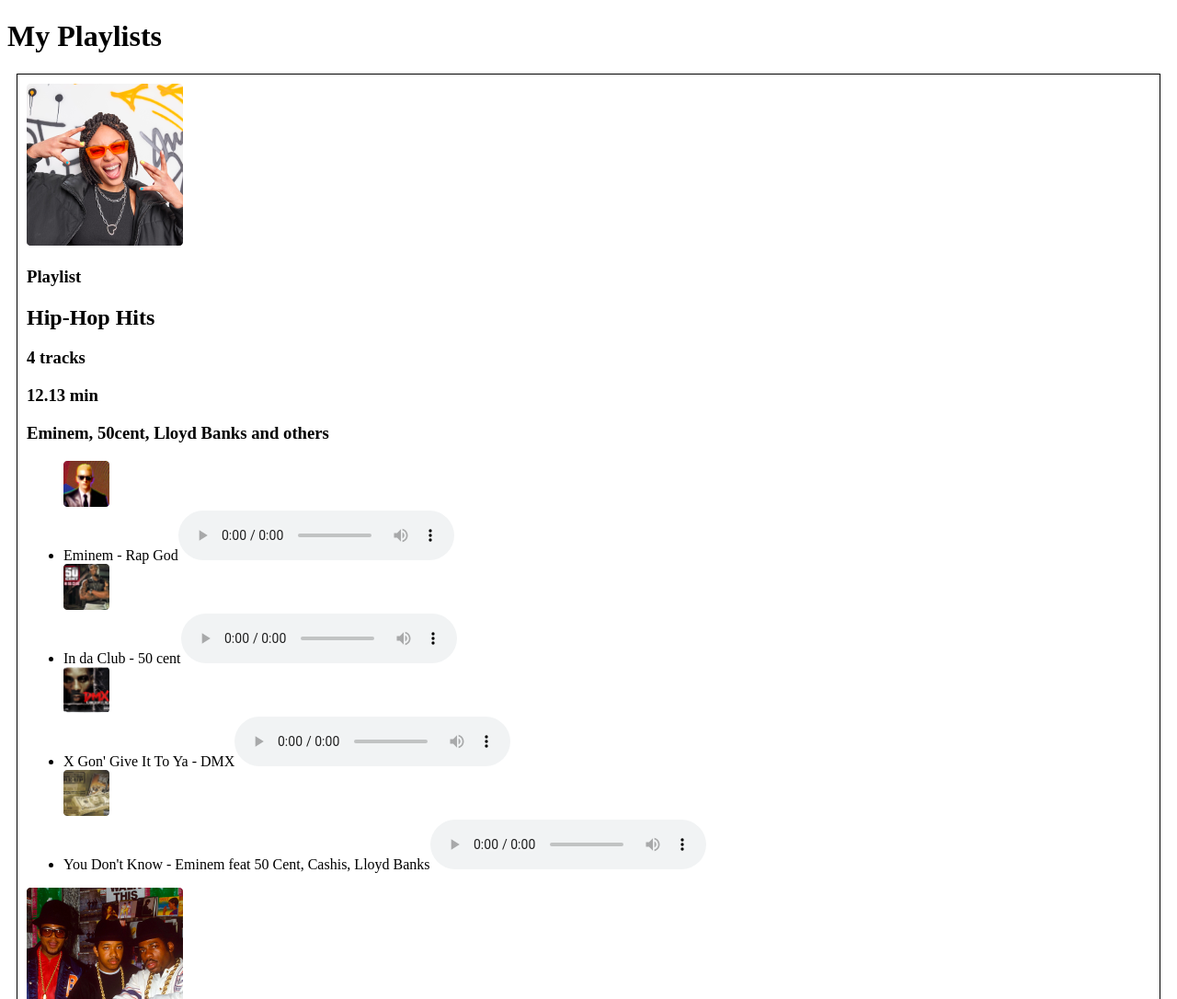
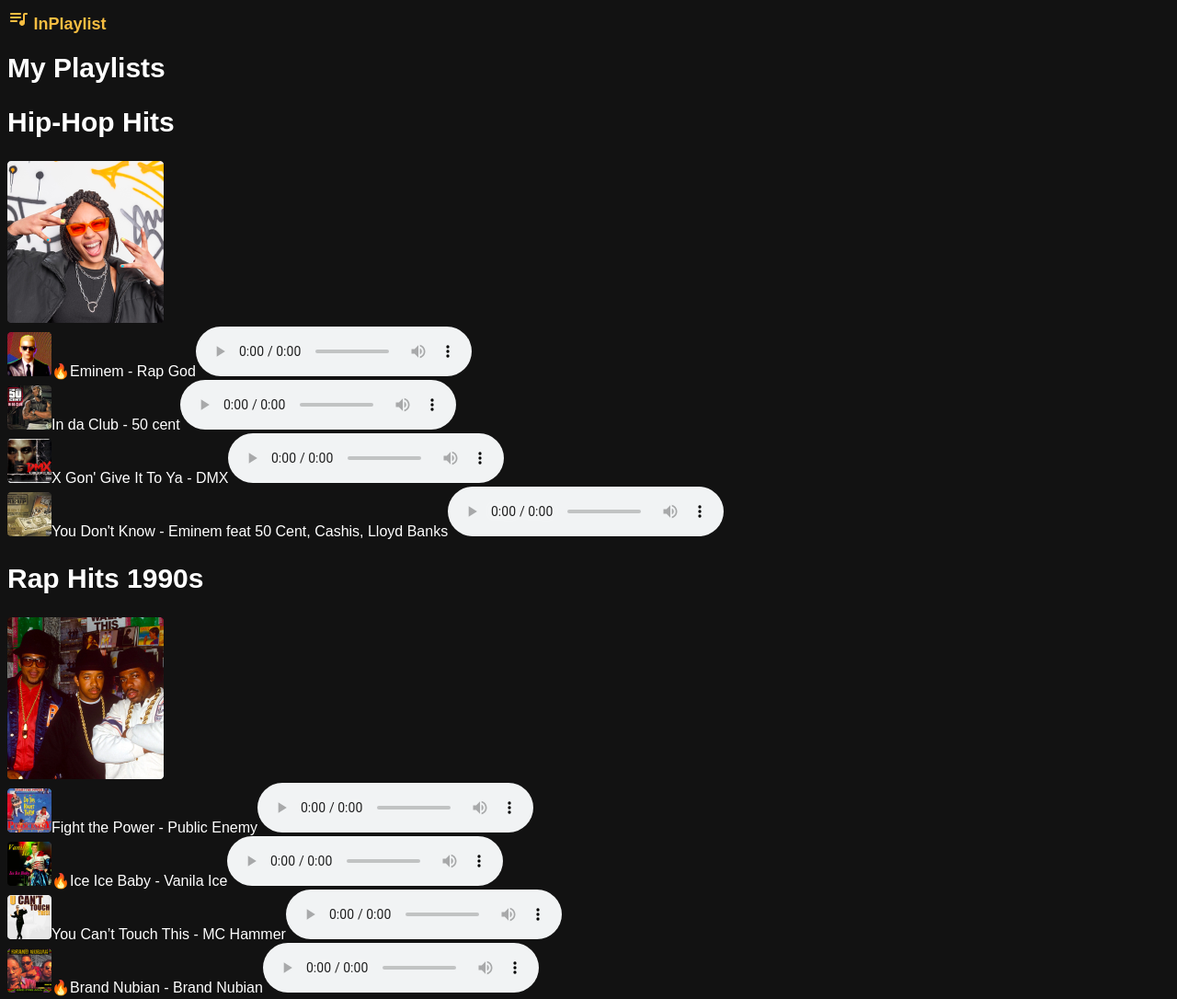
Before and after one commit to alex-galygo/it-incubator-InPlaylist, a plain HTML site: page index.html in a window 1280 px wide. Shown: the top 1086 px of the page at 92% size. Drawn offline with Linux system fonts and the light colour scheme.

Commit message:
refactoring function

```diff
--- a/index.html
+++ b/index.html
@@ -1,14 +1,23 @@
 <!doctype html>
-<html lang="en">
+<html lang="ru">
 <head>
     <meta charset="UTF-8">
     <meta name="viewport"
           content="width=device-width, user-scalable=no, initial-scale=1.0, maximum-scale=1.0, minimum-scale=1.0">
     <meta http-equiv="X-UA-Compatible" content="ie=edge">
+    <link rel="stylesheet" href="style.css">
     <title>InPlaylist</title>
 </head>
 <body>
-
+<header>
+    <img src="./assets/images/logo.svg" alt="logo">
+    <span class="header-title">InPlaylist</span>
+</header>
+<main>
+    <h1 class="heading">
+        My Playlists
+    </h1>
+</main>
 <script src="player.js"></script>
 </body>
 </html>
--- a/player.js
+++ b/player.js
@@ -1,147 +1,220 @@
 // InPlaylist: lesson-1/playlist.js
 
 // Data
-let title = 'My Playlists';
 
-const playlist1 = {
+const playlists = [
+    playlist1 = {
         type: 'Playlist',
         playlist_crc: 'assets/images/playlist-1-logo.png',
-    name: 'Hip-Hop Hits',
+        title: 'Hip-Hop Hits',
         count_songs: 4,
         duration_all: 12.13,
         authors: ['Eminem', '50cent', 'Lloyd Banks'],
-    songs: [
+        tracks: [
             {
                 cover_image: 'assets/images/eminem.png',
-            name: 'Eminem',
+                title: 'Eminem',
                 author: 'Rap God',
-            src: 'https://tonuz.net/uploads/music/2023/10/Eminem_Rap_God.mp3'
+                src: 'https://tonuz.net/uploads/music/2023/10/Eminem_Rap_God.mp3',
+                inTrand: true,
             },
             {
                 cover_image: 'assets/images/50-cent.png',
-            name: 'In da Club',
+                title: 'In da Club',
                 author: '50 cent',
-            src: 'https://muzfan.net/uploads/files/2020-07/1594719752_50-cent-in-da-club.mp3'
+                src: 'https://muzfan.net/uploads/files/2020-07/1594719752_50-cent-in-da-club.mp3',
+                inTrand: false,
             },
             {
                 cover_image: 'assets/images/dmx.png',
-            name: 'X Gon\' Give It To Ya',
+                title: 'X Gon\' Give It To Ya',
                 author: 'DMX',
-            src: 'https://cdn.muzonchek.ru/files/music/3026/DMX-feat-The-xx_-_XX-Gon-Give-It-To-Ya.mp3'
+                src: 'https://cdn.muzonchek.ru/files/music/3026/DMX-feat-The-xx_-_XX-Gon-Give-It-To-Ya.mp3',
+                inTrand: false,
+
             },
             {
                 cover_image: 'assets/images/lyud.png',
-            name: 'You Don\'t Know',
+                title: 'You Don\'t Know',
                 author: 'Eminem feat 50 Cent, Cashis, Lloyd Banks',
-            src: 'https://cdn.muzonchek.ru/files/music/67784/Eminem-50-Cent-Cashis-Lloyd-Banks_-_You-Dont-Know.mp3'
+                src: 'https://cdn.muzonchek.ru/files/music/67784/Eminem-50-Cent-Cashis-Lloyd-Banks_-_You-Dont-Know.mp3',
+                inTrand: false,
+            }
+        ]
     },
-    ]
-}
-
-const playlist2 = {
+    playlist2 = {
         type: 'Playlist',
         playlist_crc: 'assets/images/playlist-2-logo.png',
-    name: 'Rap Hits 1990s',
+        title: 'Rap Hits 1990s',
         count_songs: 4,
         duration_all: 12.13,
         authors: ['Public Enemy', 'Vanila Ice', 'MC Hammer'],
-    songs: [
+        tracks: [
             {
                 cover_image: 'assets/images/public-enemy.png',
-            name: 'Fight the Power',
+                title: 'Fight the Power',
                 author: 'Public Enemy',
-            src: 'https://tonuz.net/uploads/music/2023/10/Eminem_Rap_God.mp3'
+                src: 'https://tonuz.net/uploads/music/2023/10/Eminem_Rap_God.mp3',
+                inTrand: false,
+
             },
             {
                 cover_image: 'assets/images/vanila-ice.png',
-            name: 'Ice Ice Baby',
+                title: 'Ice Ice Baby',
                 author: 'Vanila Ice',
-            src: 'https://muzfan.net/uploads/files/2020-07/1594719752_50-cent-in-da-club.mp3'
+                src: 'https://muzfan.net/uploads/files/2020-07/1594719752_50-cent-in-da-club.mp3',
+                inTrand: true
+
             },
             {
                 cover_image: 'assets/images/Hammer.png',
-            name: 'You Can’t Touch This',
+                title: 'You Can’t Touch This',
                 author: 'MC Hammer',
-            src: 'https://cdn.muzonchek.ru/files/music/3026/DMX-feat-The-xx_-_XX-Gon-Give-It-To-Ya.mp3'
+                src: 'https://cdn.muzonchek.ru/files/music/3026/DMX-feat-The-xx_-_XX-Gon-Give-It-To-Ya.mp3',
+                inTrand: false,
+
             },
             {
                 cover_image: 'assets/images/brand-nubian.png',
-            name: 'Brand Nubian',
+                title: 'Brand Nubian',
                 author: 'Brand Nubian',
-            src: 'https://cdn.muzonchek.ru/files/music/67784/Eminem-50-Cent-Cashis-Lloyd-Banks_-_You-Dont-Know.mp3'
+                src: 'https://cdn.muzonchek.ru/files/music/67784/Eminem-50-Cent-Cashis-Lloyd-Banks_-_You-Dont-Know.mp3',
+                inTrand: true,
+
             },
         ]
-}
+    },
+];
 
 
 // Render
 
-let pageTitleElement = document.createElement('h1');
-pageTitleElement.innerText = title;
-document.body.append(pageTitleElement);
+// function renderPlaylistHeader(inputPlaylistForRendering) {
+//
+//     let playlistImageElement = document.createElement('img');
+//     playlistImageElement.src = inputPlaylistForRendering.playlist_crc;
+//     document.body.append(playlistImageElement);
+//
+//     let playlistTypeElement = document.createElement('h3');
+//     playlistTypeElement.innerText = inputPlaylistForRendering.type;
+//     document.body.append(playlistTypeElement);
+//
+//     let playlistNameElement = document.createElement('h2');
+//     playlistNameElement.innerText = inputPlaylistForRendering.name;
+//     document.body.append(playlistNameElement);
+//
+//     let playlistCountSongsElement = document.createElement('h3');
+//     playlistCountSongsElement.innerText = inputPlaylistForRendering.count_songs + ' tracks'
+//     document.body.append(playlistCountSongsElement);
+//
+//     let playlistDurationElement = document.createElement('h3');
+//     playlistDurationElement.innerText = inputPlaylistForRendering.duration_all + ' min';
+//     document.body.append(playlistDurationElement);
+//
+//     let playlistAuthorsElement = document.createElement('h3');
+//     playlistAuthorsElement.innerText = inputPlaylistForRendering.authors.join(', ') + ' and others';
+//     document.body.append(playlistAuthorsElement);
+//
+// }
 
-let playlistElement = document.createElement('div');
-playlistElement.style.border = '1px solid black';
-playlistElement.style.padding = '10px';
-playlistElement.style.margin = '10px';
-document.body.append(playlistElement);
+// function renderTrack(inputTrackForRendering) {
+//     let playlistSongsElement = document.createElement('ul');
+//     document.body.append(playlistSongsElement);
+//
+//     for (let i = 0; i < inputTrackForRendering.tracks.length; i++) {
+//         let song = inputTrackForRendering.tracks[i];
+//
+//         let songContainer = document.createElement('li');
+//         songContainer.className = 'song-container';
+//         playlistSongsElement.append(songContainer);
+//
+//         let songImageElement = document.createElement('img');
+//         songImageElement.src = song.cover_image;
+//         songImageElement.style.width = '50px';
+//         songImageElement.style.height = '50px';
+//         songContainer.append(songImageElement);
+//
+//         let songDetailsContainer = document.createElement('div');
+//         songContainer.append(songDetailsContainer);
+//
+//         let songElement = document.createElement('p');
+//         songElement.innerText = song.name + ' - ' + song.author;
+//         songDetailsContainer.append(songElement);
+//
+//         let playerElement = document.createElement('audio');
+//         playerElement.controls = true;
+//         playerElement.src = song.src;
+//         songDetailsContainer.append(playerElement);
+//     }
+// }
 
-function renderPlaylistHeader(inputPlaylistForRendering) {
+// function renderPlaylist(playlistForRendering) {
+//     let playlistContainer = document.createElement('div');
+//     document.body.append(playlistContainer);
+//
+//     renderPlaylistHeader(playlistForRendering, playlistContainer);
+//     renderTrack(playlistForRendering, playlistContainer);
+// }
 
-    let playlistImageElement = document.createElement('img');
-    playlistImageElement.src = inputPlaylistForRendering.playlist_crc;
-    playlistElement.append(playlistImageElement);
+renderPlaylists(playlists);
 
-    let playlistTypeElement = document.createElement('h3');
-    playlistTypeElement.innerText = inputPlaylistForRendering.type;
-    playlistElement.append(playlistTypeElement);
-
-    let playlistNameElement = document.createElement('h2');
-    playlistNameElement.innerText = inputPlaylistForRendering.name;
-    playlistElement.append(playlistNameElement);
-
-    let playlistCountSongsElement = document.createElement('h3');
-    playlistCountSongsElement.innerText = inputPlaylistForRendering.count_songs + ' tracks'
-    playlistElement.append(playlistCountSongsElement);
-
-    let playlistDurationElement = document.createElement('h3');
-    playlistDurationElement.innerText = inputPlaylistForRendering.duration_all + ' min';
-    playlistElement.append(playlistDurationElement);
-
-    let playlistAuthorsElement = document.createElement('h3');
-    playlistAuthorsElement.innerText = inputPlaylistForRendering.authors.join(', ') + ' and others';
-    playlistElement.append(playlistAuthorsElement);
-
-}
-
-function renderTrack(inputTrackForRendering) {
-    let playlistSongsElement = document.createElement('ul');
-    playlistElement.append(playlistSongsElement);
-
-    for (let i = 0; i < inputTrackForRendering.songs.length; i++) {
-        let song = inputTrackForRendering.songs[i];
-
-        let songImageElement = document.createElement('img');
-        songImageElement.src = song.cover_image;
-        songImageElement.style.width = '50px';
-        songImageElement.style.height = '50px';
-        playlistSongsElement.append(songImageElement);
-
-        let songElement = document.createElement('li');
-        songElement.innerText = song.name + ' - ' + song.author;
-        playlistSongsElement.append(songElement);
-
-        let playerElement = document.createElement('audio');
-        playerElement.controls = true;
-        playerElement.src = song.src;
-        songElement.append(playerElement);
+function renderPlaylists(inputPlaylists) {
+    for (let i = 0; i < inputPlaylists.length; i++) {
+        const playlist = inputPlaylists[i];
+        renderPlaylist(playlist);
     }
 }
 
 function renderPlaylist(playlistForRendering) {
     renderPlaylistHeader(playlistForRendering);
-    renderTrack(playlistForRendering);
+    renderPlaylistTracks(playlistForRendering.tracks);
 }
 
-renderPlaylist(playlist1);
-renderPlaylist(playlist2);
+function renderPlaylistHeader(PlaylistForRendering) {
+    renderPlaylistHeaderTitle(PlaylistForRendering);
+    renderPlaylistHeaderImage(PlaylistForRendering);
+}
+
+function renderPlaylistHeaderTitle(PlaylistForRendering) {
+    let playlistTitleElement = document.createElement('h2');
+    playlistTitleElement.append(PlaylistForRendering.title);
+    document.body.append(playlistTitleElement);
+}
+
+function renderPlaylistHeaderImage(PlaylistForRendering) {
+    let playlistImageElement = document.createElement('img');
+    playlistImageElement.src = PlaylistForRendering.playlist_crc;
+    document.body.append(playlistImageElement);
+}
+
+
+function renderPlaylistTracks(playlistForRendering) {
+    for (let i = 0; i < playlistForRendering.length; i++) {
+        const track = playlistForRendering[i];
+        renderPlaylistTrack(track);
+    }
+
+}
+
+function renderPlaylistTrack(trackForRendering) {
+    let trackElement = document.createElement('div');
+    document.body.append(trackElement);
+
+    let playerCoverElement = document.createElement('img');
+    playerCoverElement.src = trackForRendering.cover_image;
+    trackElement.append(playerCoverElement);
+
+    let trackTitleElement = document.createElement('span');
+    if (trackForRendering.inTrand) {
+        trackElement.append('🔥');
+    }
+    trackTitleElement.append(trackForRendering.title + ' - ' + trackForRendering.author);
+    trackElement.append(trackTitleElement);
+
+    let playerElement = document.createElement('audio');
+    playerElement.controls = true;
+    playerElement.src = trackForRendering.src;
+    trackElement.append(playerElement);
+
+    document.body.append(trackElement);
+}
--- a/style.css
+++ b/style.css
@@ -0,0 +1,60 @@
+body {
+    background-color: #121212;
+    font-family: SF UI Display, sans-serif;
+    font-size: 16px;
+    font-weight: 400;
+    color: #fff;
+    font-style: normal;
+    line-height: normal;
+}
+
+.header-title {
+    color: #F6BD41;
+    font-size: 18px;
+    font-weight: 700;
+}
+
+h1, h2 {
+    font-size: 30px;
+    font-weight: 700;
+}
+
+/*.header {*/
+/*    display: flex;*/
+/*    align-items: center;*/
+/*    padding-top: 12px;*/
+/*    padding-bottom: 12px;*/
+/*}*/
+
+
+
+/*.heading {*/
+/*    padding-top: 31px;*/
+/*    padding-bottom: 29px;*/
+/*}*/
+
+/*.playlist-container {*/
+/*    display: flex;*/
+/*    justify-content: space-between;*/
+/*}*/
+
+/*.song-container {*/
+/*    display: flex;*/
+/*    align-items: flex-start;*/
+/*}*/
+
+/*.song-container img {*/
+/*    width: 50px;*/
+/*    height: 50px;*/
+/*    margin-right: 10px;*/
+/*}*/
+
+/*.song-container div {*/
+/*    display: flex;*/
+/*    flex-direction: column;*/
+/*    align-items: flex-start;*/
+/*}*/
+
+/*.song-container audio {*/
+/*    width: 273px;*/
+/*}*/
```
Also changed, not shown: assets/images/logo.svg (added). Lines whose indentation alone changed are shown as unchanged.
